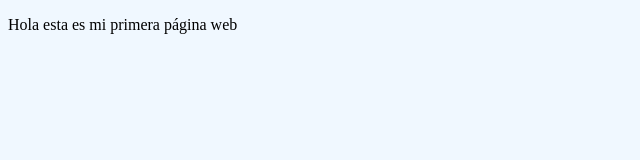
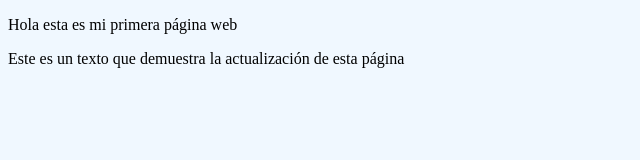
Before and after one commit to seberick456/mi_primera_web, a plain HTML site: page index.html in a window 1280 px wide. Shown: the whole page, without its empty margins (0-640 px from the left). Drawn offline with Linux system fonts and the light colour scheme.

Commit message:
Update index.html

```diff
--- a/index.html
+++ b/index.html
@@ -8,5 +8,8 @@
 </head>
 <body>
     <p>Hola esta es mi primera página web</p>
+    <div class=”greeting”>
+        <p>Este es un texto que demuestra la actualización de esta página</p>
+    </div>
 </body>
 </html>
```
